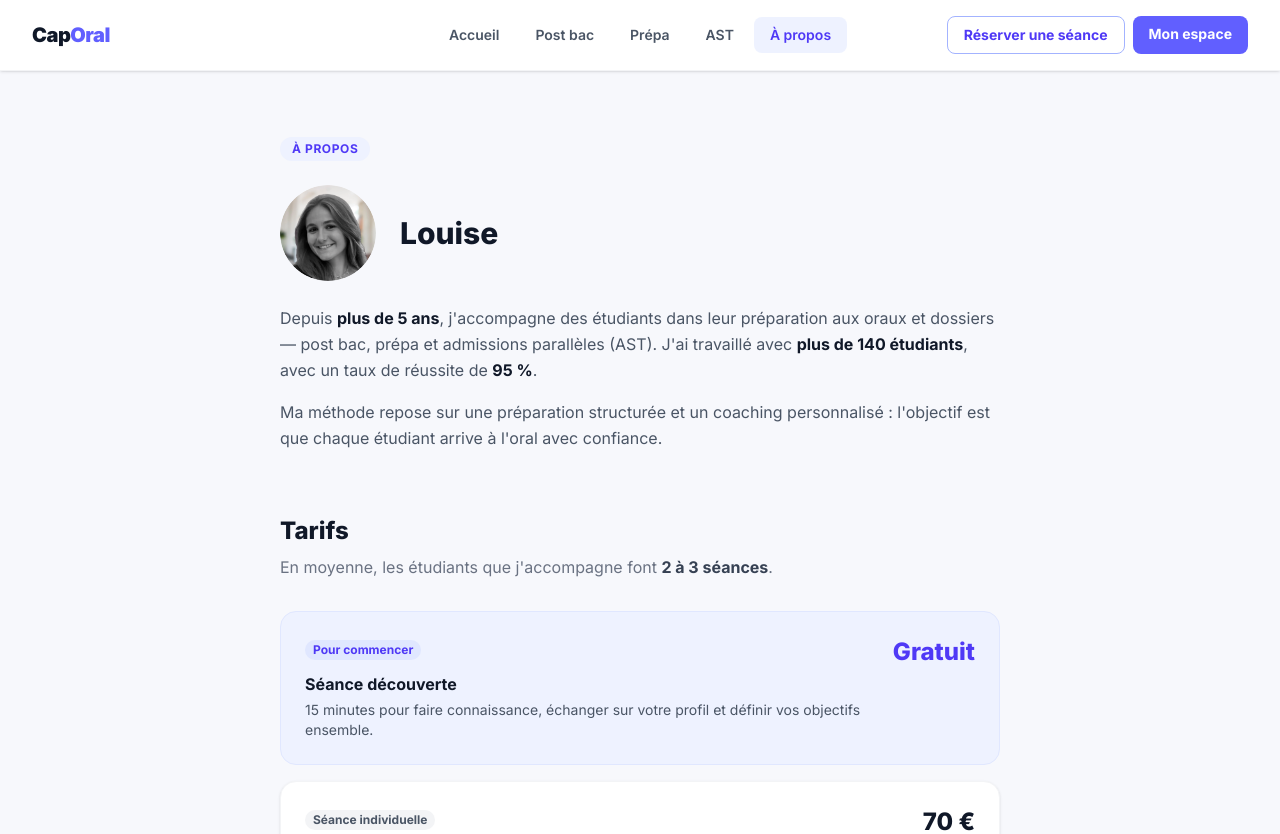
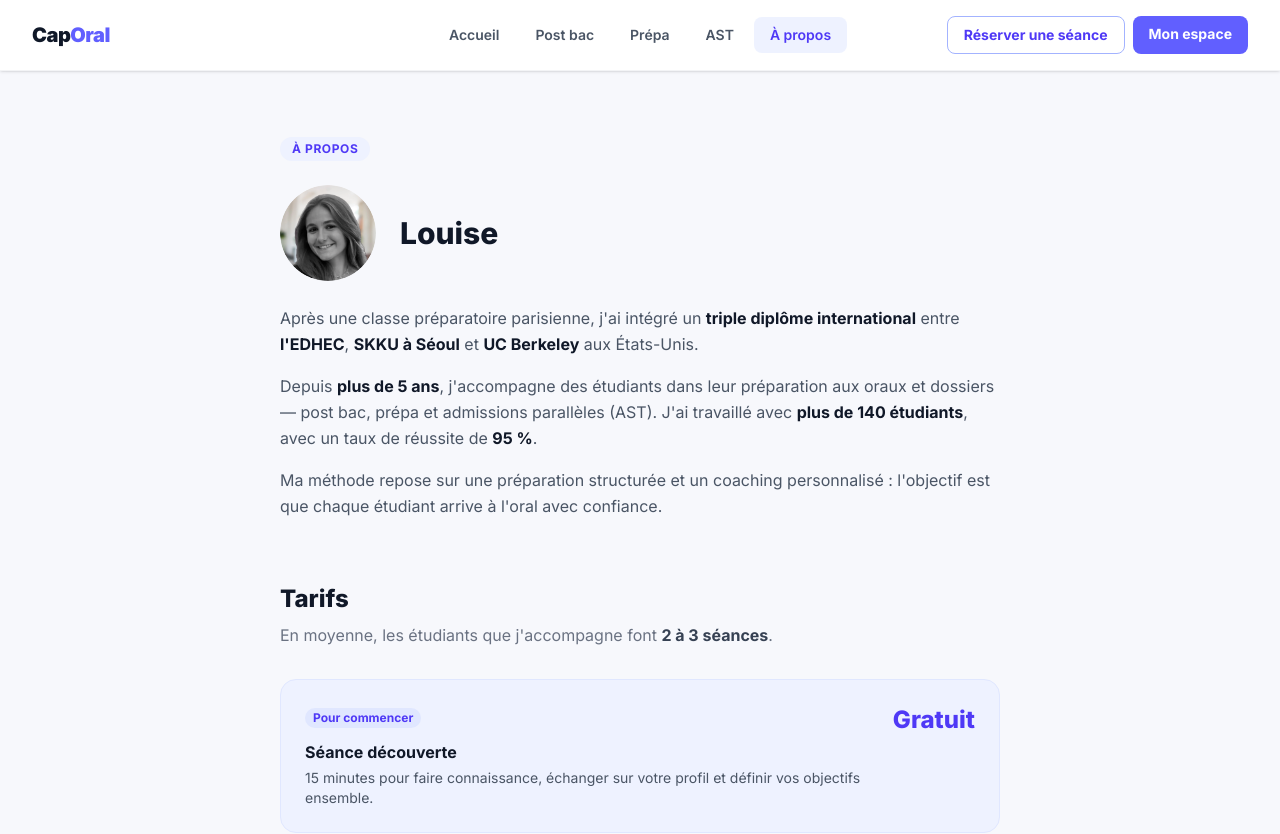
Before and after one commit to louiseheraud/presentation, a Next.js app: page /a-propos in a window 1280 px wide. Shown: the top 834 px of the page. Built offline with nearby package versions, Linux system fonts and the light colour scheme.

Commit message:
Add educational background intro on about page
Co-Authored-By: Claude Sonnet 4.6 <noreply@anthropic.com>

```diff
--- a/app/a-propos/page.tsx
+++ b/app/a-propos/page.tsx
@@ -24,6 +24,9 @@ export default function AProposPage() {
             <h1 className="text-3xl font-extrabold text-gray-900">Louise</h1>
           </div>
           <div className="flex flex-col gap-4 text-gray-600 leading-relaxed">
+            <p>
+              Après une classe préparatoire parisienne, j'ai intégré un <strong className="text-gray-900">triple diplôme international</strong> entre <strong className="text-gray-900">l'EDHEC</strong>, <strong className="text-gray-900">SKKU à Séoul</strong> et <strong className="text-gray-900">UC Berkeley</strong> aux États-Unis.
+            </p>
             <p>
               Depuis <strong className="text-gray-900">plus de 5 ans</strong>, j'accompagne des étudiants dans leur préparation aux oraux et dossiers — post bac, prépa et admissions parallèles (AST). J'ai travaillé avec <strong className="text-gray-900">plus de 140 étudiants</strong>, avec un taux de réussite de <strong className="text-gray-900">95 %</strong>.
             </p>
```
